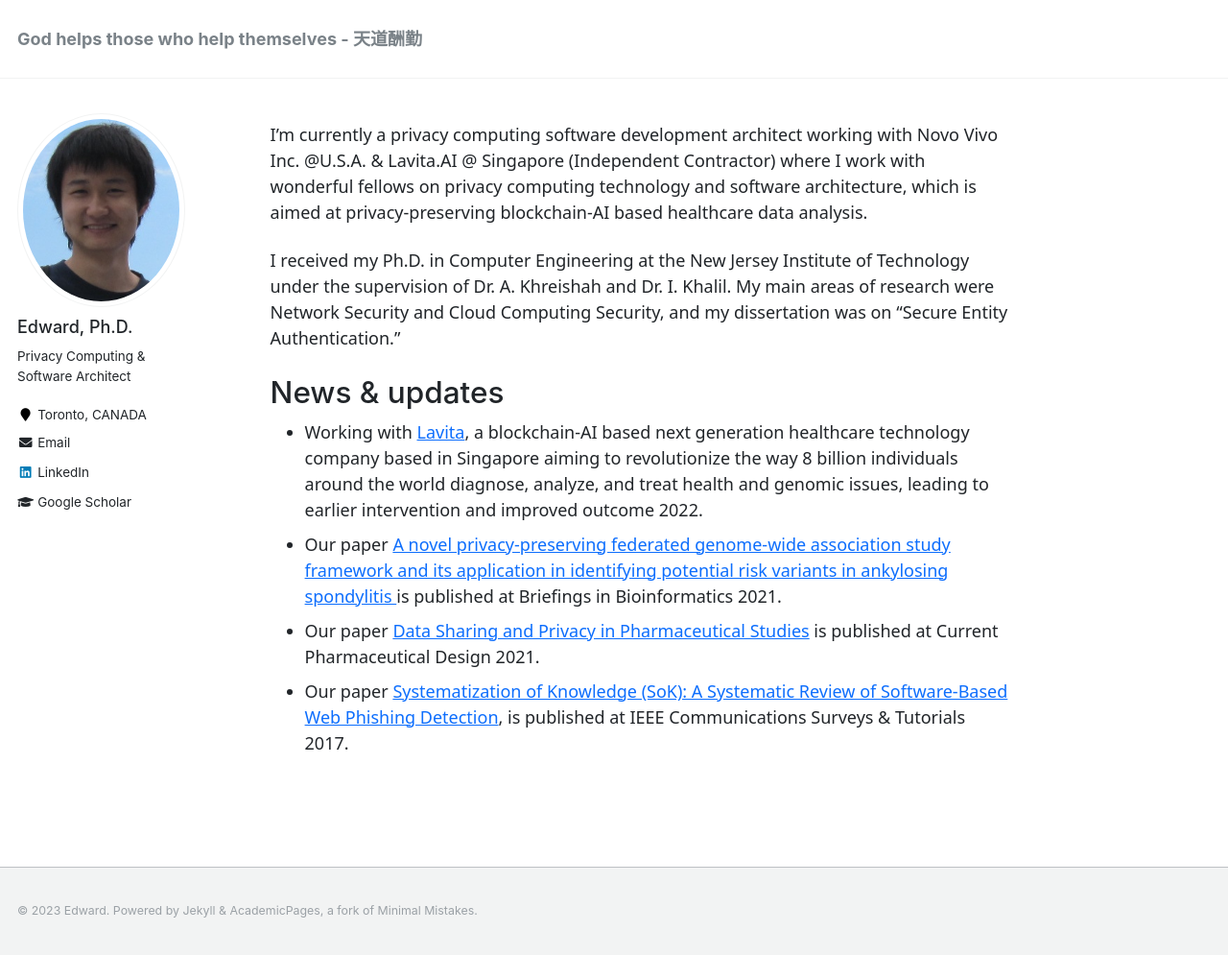
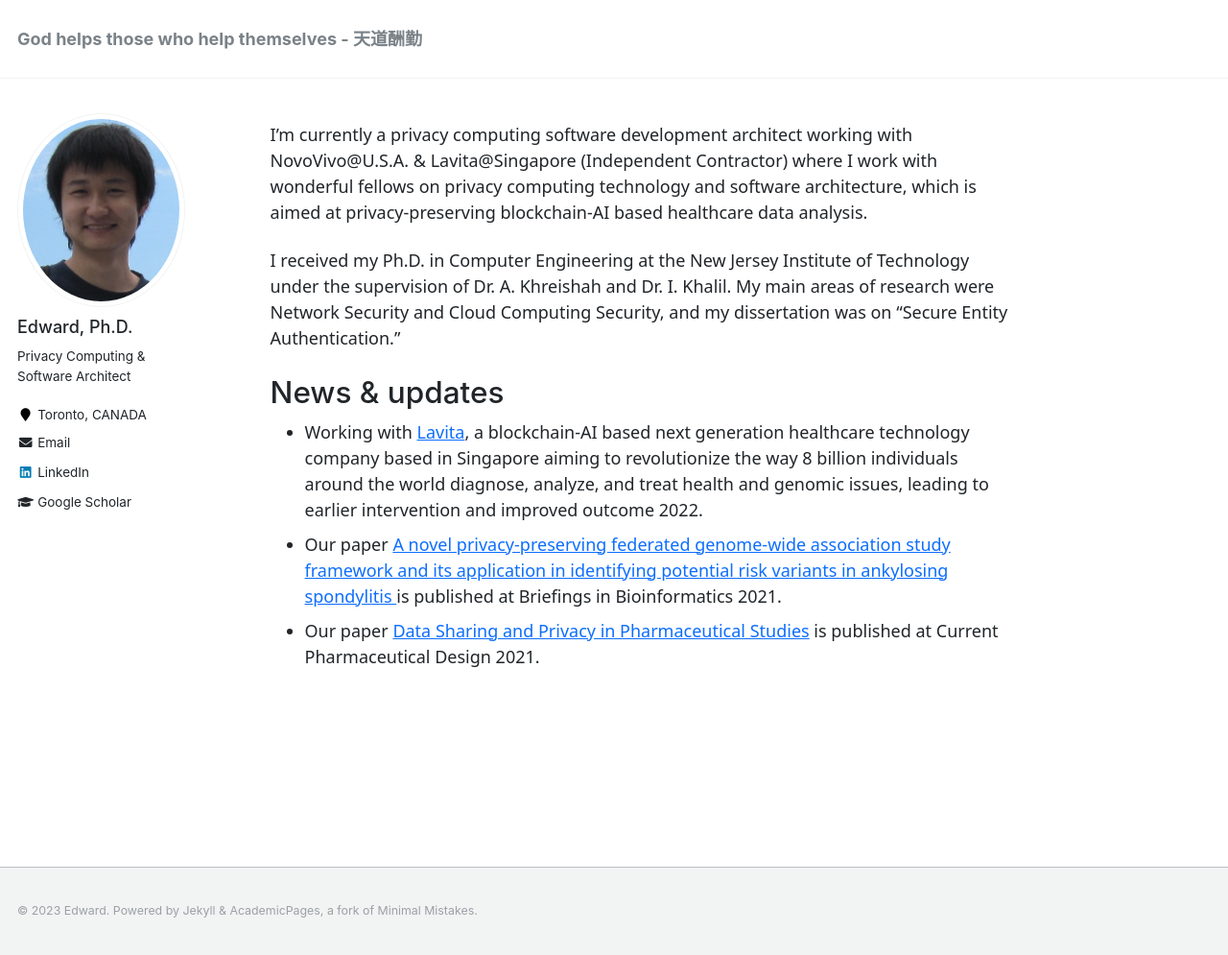
Before and after one commit to edwarddou2020/edwarddou2020.github.io, a Jekyll site: the page built from _pages/about.md, in a window 1280 px wide and 995 px high. Shown: the whole window at 96% size. Built offline with Jekyll 4.4.1, drawn with Linux system fonts in a browser that asks for light colours.

Commit message:
Update about.md

```diff
--- a/_pages/about.md
+++ b/_pages/about.md
@@ -9,7 +9,7 @@ redirect_from:
 
 ---
 
-I’m currently a privacy computing software development architect working with Novo Vivo Inc. @U.S.A. & Lavita.AI @ Singapore (Independent Contractor) where I work with wonderful fellows on privacy computing technology and software architecture, which is aimed at privacy-preserving blockchain-AI based healthcare data analysis.
+I’m currently a privacy computing software development architect working with NovoVivo@U.S.A. & Lavita@Singapore (Independent Contractor) where I work with wonderful fellows on privacy computing technology and software architecture, which is aimed at privacy-preserving blockchain-AI based healthcare data analysis.
 
 I received my Ph.D. in Computer Engineering at the New Jersey Institute of Technology under the supervision of Dr. A. Khreishah and Dr. I. Khalil. My main areas of research were Network Security and Cloud Computing Security, and my dissertation was on “Secure Entity Authentication.”
 
@@ -17,4 +17,3 @@ I received my Ph.D. in Computer Engineering at the New Jersey Institute of Techn
 * Working with [Lavita](https://www.lavita.ai/), a blockchain-AI based next generation healthcare technology company based in Singapore aiming to revolutionize the way 8 billion individuals around the world diagnose, analyze, and treat health and genomic issues, leading to earlier intervention and improved outcome 2022.
 * Our paper [A novel privacy-preserving federated genome-wide association study framework and its application in identifying potential risk variants in ankylosing spondylitis ](https://academic.oup.com/bib/article-abstract/22/3/bbaa090/5860679) is published at Briefings in Bioinformatics 2021.
 * Our paper [Data Sharing and Privacy in Pharmaceutical Studies]([https://aclanthology.org/2022.csrr-1.6/](https://www.ingentaconnect.com/content/ben/cpd/2021/00000027/00000007/art00003)) is published at Current Pharmaceutical Design 2021.
-* Our paper [Systematization of Knowledge (SoK): A Systematic Review of Software-Based Web Phishing Detection](https://ieeexplore.ieee.org/abstract/document/8036198), is  published at IEEE Communications Surveys & Tutorials 2017.
```
